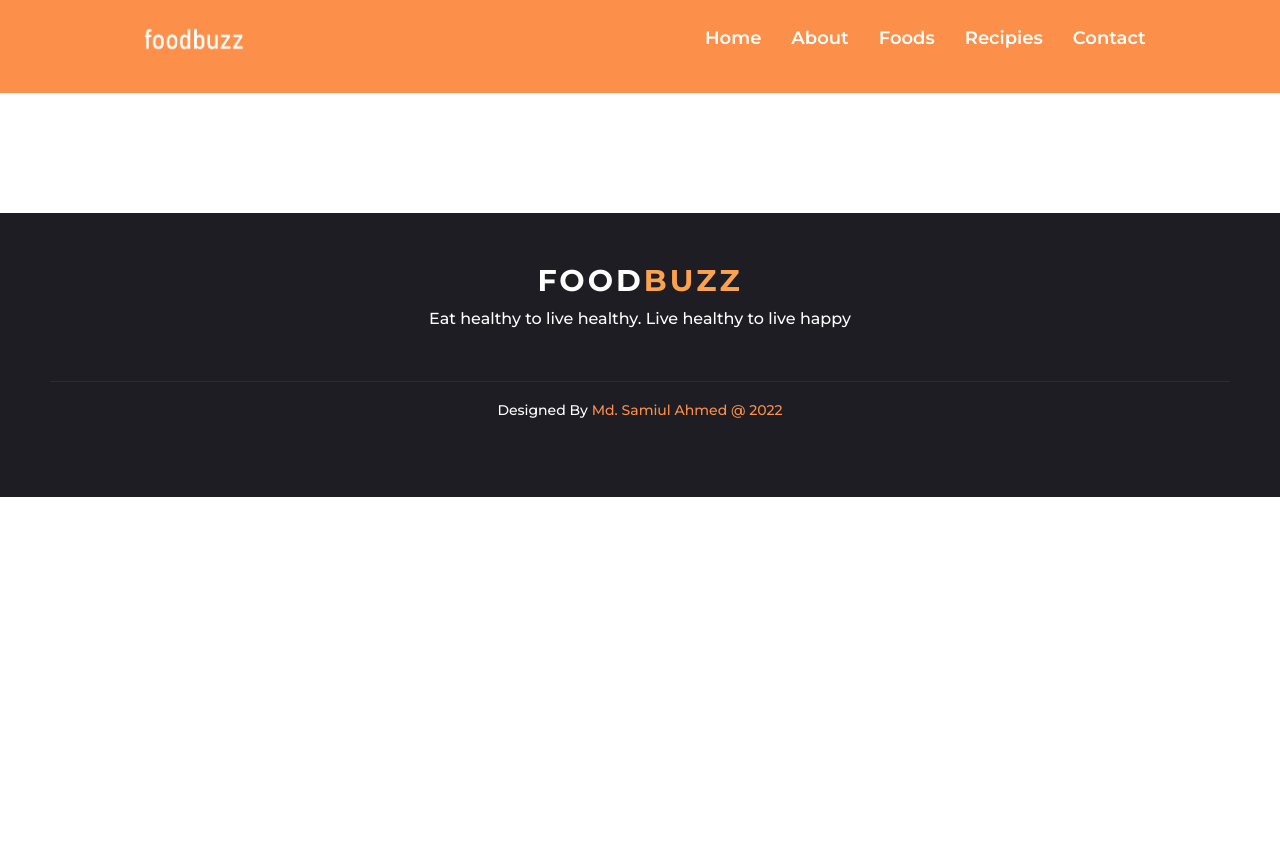
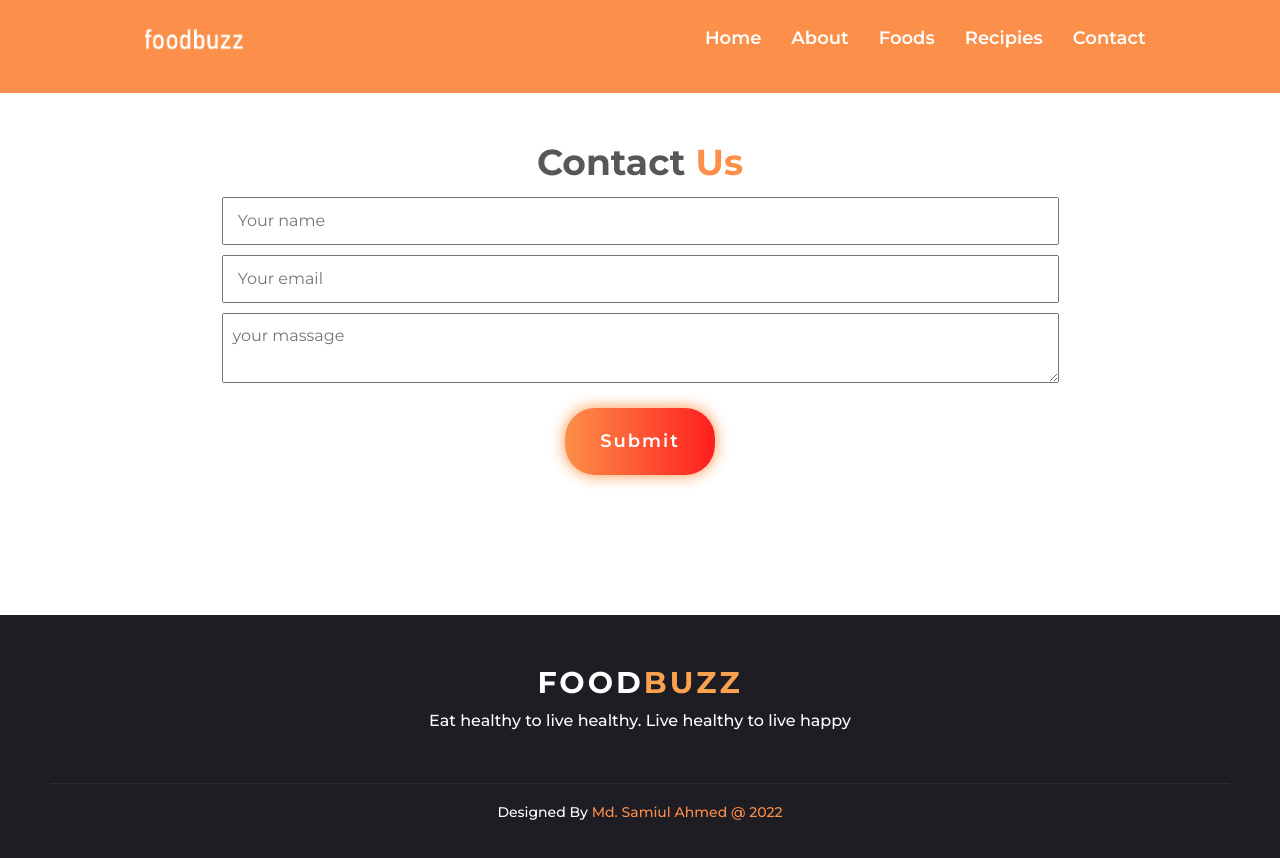
Before and after one commit to Samiul-Ahmed-96/food-zone, a Vue app: page /contact in a window 1280 px wide. Shown: the top 858 px of the page. Before the commit the page ends 800 px from the top, so only its background shows below. Built offline with nearby package versions, Linux system fonts and the light colour scheme.

Commit message:
Added Contact Route

```diff
--- /dev/null
+++ b/src/components/Contact/Contact.vue
@@ -0,0 +1,65 @@
+<template>
+  <section class="contact my-5">
+    <div class="container">
+      <div class="section-title">
+        <h2>Contact <span>Us</span></h2>
+      </div>
+      <div class="row">
+        <div class="contact-from">
+          <form class="form" action="#">
+            <input type="text" placeholder=" Your name" />
+            <input type="email" placeholder=" Your email" />
+            <textarea
+              name="comment"
+              form="usrform"
+              placeholder="your massage"
+            ></textarea>
+            <button class="submit-btn">Submit</button>
+          </form>
+        </div>
+      </div>
+    </div>
+  </section>
+</template>
+
+<script>
+export default {
+  name: "Contact-us",
+};
+</script>
+<style scoped>
+.contact-from {
+  text-align: center;
+}
+.form input {
+  width: 75%;
+  padding: 10px;
+  margin: 5px 0px;
+}
+
+.form textarea {
+  width: 75%;
+  padding: 10px;
+  margin: 5px auto;
+  display: block;
+}
+.submit-btn {
+  padding: 20px 35px;
+  background: linear-gradient(
+    90deg,
+    rgba(252, 143, 73, 1) 0%,
+    rgba(255, 30, 30, 1) 100%
+  );
+  border: none;
+  border-radius: 30px;
+  color: #fff;
+  font-size: 18px;
+  text-transform: capitalize;
+  font-weight: 600;
+  letter-spacing: 2px;
+  box-shadow: 0px 0px 15px 0px #fd8f40;
+  transition: 0.5s;
+  cursor: pointer;
+  margin: 20px 0px;
+}
+</style>
--- a/src/components/ItemDetails/ItemDetails.vue
+++ b/src/components/ItemDetails/ItemDetails.vue
@@ -12,7 +12,7 @@
             <h2>{{ singleItem?.name }}</h2>
             <h4>{{ singleItem?.description }}</h4>
             <h6>Rating : {{ singleItem?.rating }}</h6>
-            <h3>Price : {{ singleItem?.price }}</h3>
+            <h3>Price : {{ singleItem?.price }} $</h3>
           </div>
         </div>
       </div>
--- a/src/components/Items/Items.vue
+++ b/src/components/Items/Items.vue
@@ -56,7 +56,7 @@ export default {
 }
 .item-info {
   background: #fba24f;
-  padding: 15px;
+  padding: 25px 15px;
   border-radius: 10px;
   margin: 15px 0px;
   color: #575757;
--- a/src/components/Shared/Header/Header.vue
+++ b/src/components/Shared/Header/Header.vue
@@ -11,8 +11,8 @@
           <li><router-link to="/">Home</router-link></li>
           <li><a href="/#about-us">about</a></li>
           <li><a href="#foods">Foods</a></li>
-          <li><a href="#recipies">Recipies</a></li>
-          <li><a href="">contact</a></li>
+          <li><a href="#recipes">Recipies</a></li>
+          <li><router-link to="/contact">contact</router-link></li>
         </ul>
       </div>
     </div>
--- a/src/routes.js
+++ b/src/routes.js
@@ -1,4 +1,5 @@
 import { createRouter, createWebHistory } from 'vue-router';
+import Contact from './components/Contact/Contact.vue';
 import Home from './components/Home/Home.vue';
 import ItemDetails from './components/ItemDetails/ItemDetails.vue';
 
@@ -13,7 +14,12 @@ const routes = [
         name : 'Details',
         path : '/details/:id',
         component : ItemDetails
-    }
+    },
+    {
+        name : 'Contact',
+        path : '/contact',
+        component : Contact
+    },
 
 ]
 
```
